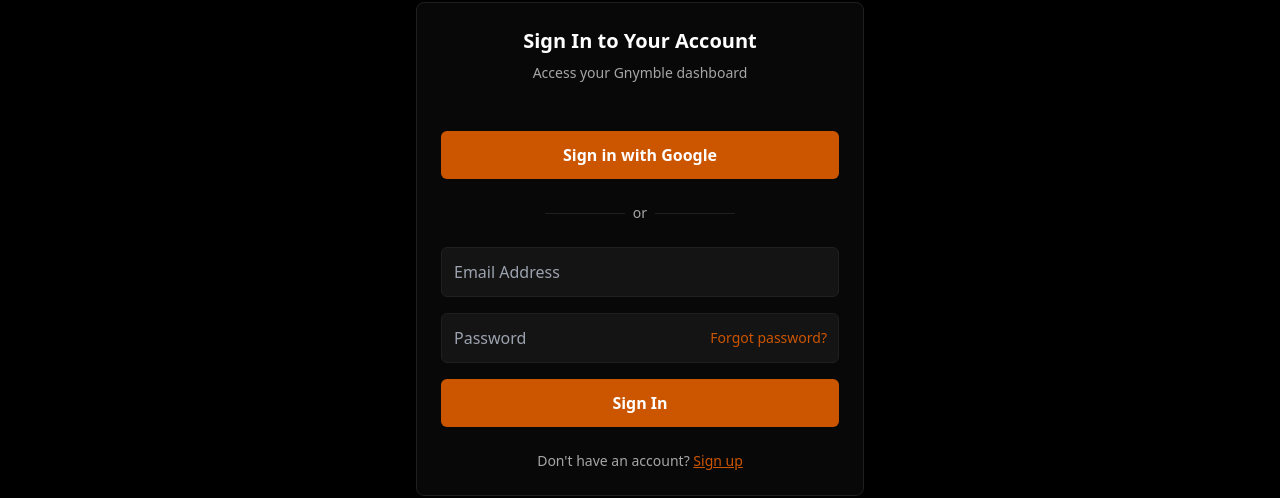
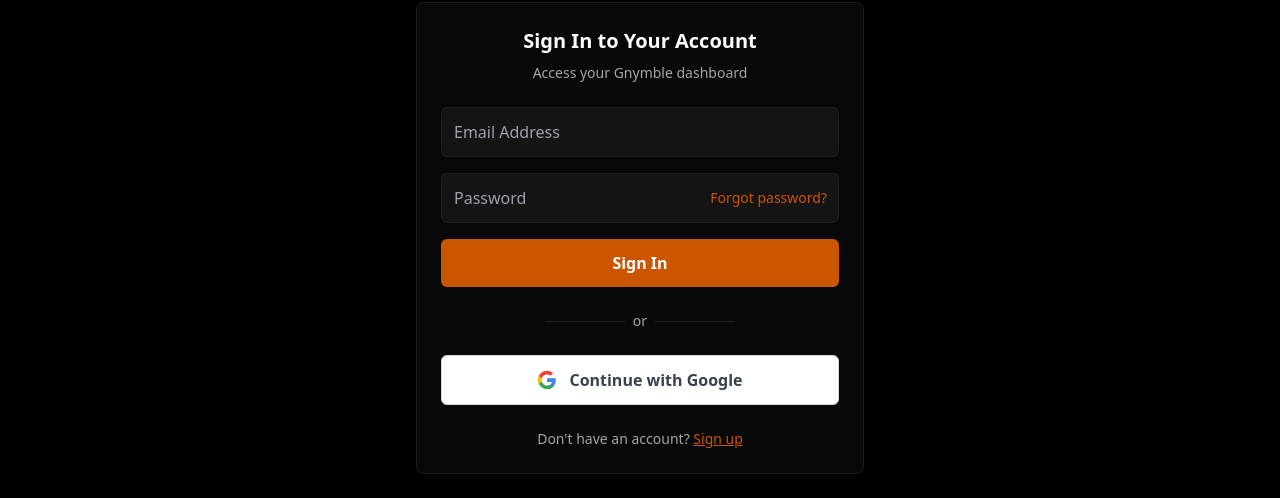
Before and after one commit to brftech/gnymble-signup, a React (Vite) app: page /login in a window 1280 px wide. Shown: the part 436-934 px from the top of the page. Built offline with nearby package versions, Linux system fonts and the light colour scheme; no server answers.

Commit message:
Update login page: move Google button below email form and add proper branding

```diff
--- a/src/pages/login.tsx
+++ b/src/pages/login.tsx
@@ -140,20 +140,6 @@
                 </p>
               </div>
 
-              <button
-                onClick={handleGoogleSignIn}
-                disabled={loading}
-                className="w-full py-3 bg-primary hover:bg-primary-glow rounded-md font-semibold text-primary-foreground disabled:opacity-50 transition-colors"
-              >
-                {loading ? "Signing in..." : "Sign in with Google"}
-              </button>
-
-              <div className="text-muted-foreground text-sm flex items-center justify-center gap-2">
-                <span className="h-px w-20 bg-border"></span>
-                or
-                <span className="h-px w-20 bg-border"></span>
-              </div>
-
               <form onSubmit={handleEmailLogin} className="space-y-4 text-left">
                 <input
                   name="email"
@@ -196,6 +182,38 @@
                   <p className="text-destructive text-sm mt-2">{error}</p>
                 )}
               </form>
+
+              <div className="text-muted-foreground text-sm flex items-center justify-center gap-2">
+                <span className="h-px w-20 bg-border"></span>
+                or
+                <span className="h-px w-20 bg-border"></span>
+              </div>
+
+              <button
+                onClick={handleGoogleSignIn}
+                disabled={loading}
+                className="w-full py-3 bg-white hover:bg-gray-50 border border-gray-300 rounded-md font-semibold text-gray-700 disabled:opacity-50 transition-colors flex items-center justify-center gap-3"
+              >
+                <svg className="w-5 h-5" viewBox="0 0 24 24">
+                  <path
+                    fill="#4285F4"
+                    d="M22.56 12.25c0-.78-.07-1.53-.2-2.25H12v4.26h5.92c-.26 1.37-1.04 2.53-2.21 3.31v2.77h3.57c2.08-1.92 3.28-4.74 3.28-8.09z"
+                  />
+                  <path
+                    fill="#34A853"
+                    d="M12 23c2.97 0 5.46-.98 7.28-2.66l-3.57-2.77c-.98.66-2.23 1.06-3.71 1.06-2.86 0-5.29-1.93-6.16-4.53H2.18v2.84C3.99 20.53 7.7 23 12 23z"
+                  />
+                  <path
+                    fill="#FBBC05"
+                    d="M5.84 14.09c-.22-.66-.35-1.36-.35-2.09s.13-1.43.35-2.09V7.07H2.18C1.43 8.55 1 10.22 1 12s.43 3.45 1.18 4.93l2.85-2.22.81-.62z"
+                  />
+                  <path
+                    fill="#EA4335"
+                    d="M12 5.38c1.62 0 3.06.56 4.21 1.64l3.15-3.15C17.45 2.09 14.97 1 12 1 7.7 1 3.99 3.47 2.18 7.07l3.66 2.84c.87-2.6 3.3-4.53 6.16-4.53z"
+                  />
+                </svg>
+                {loading ? "Signing in..." : "Continue with Google"}
+              </button>
 
               {/* Forgot Password Modal */}
               {showForgotPassword && (
```
